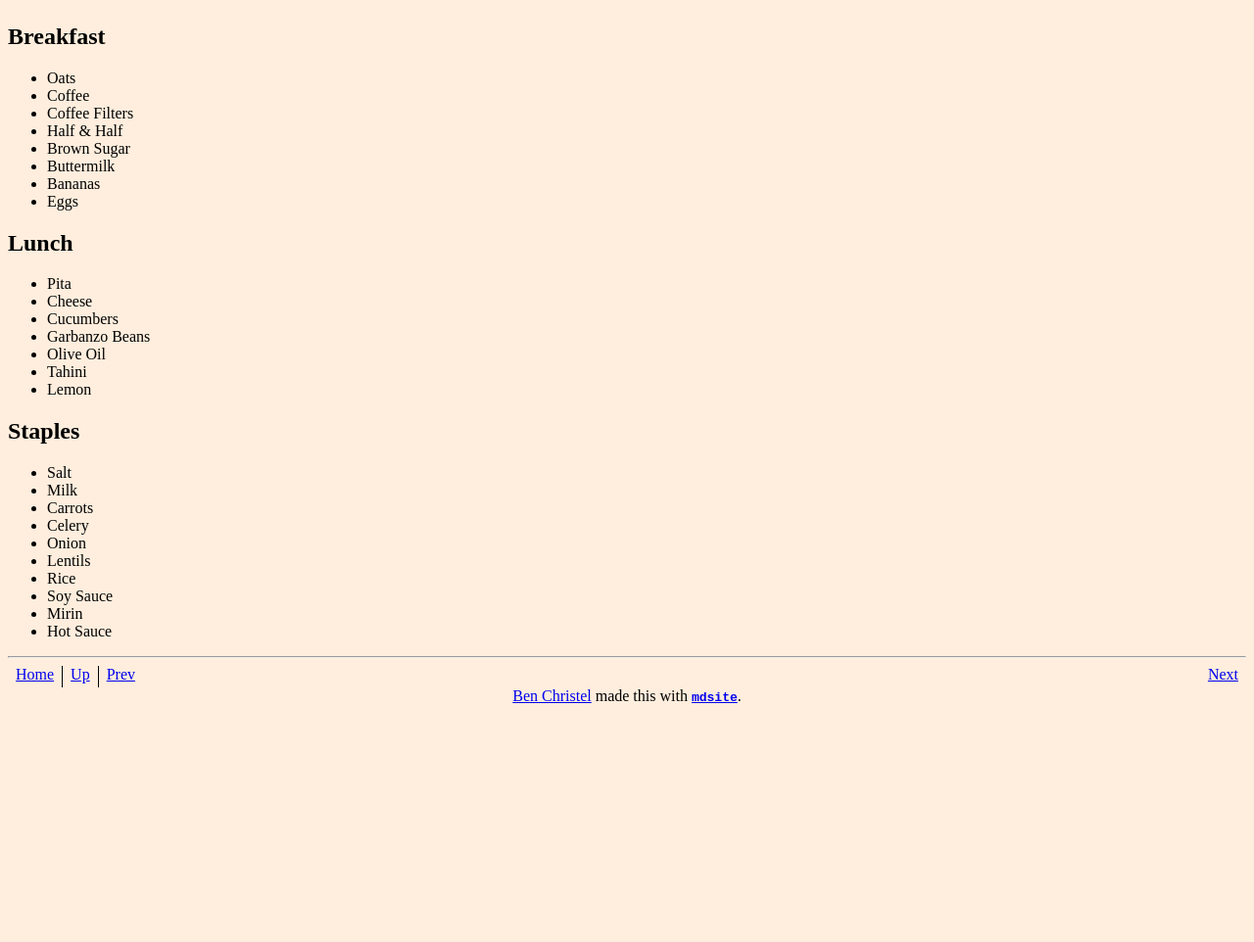
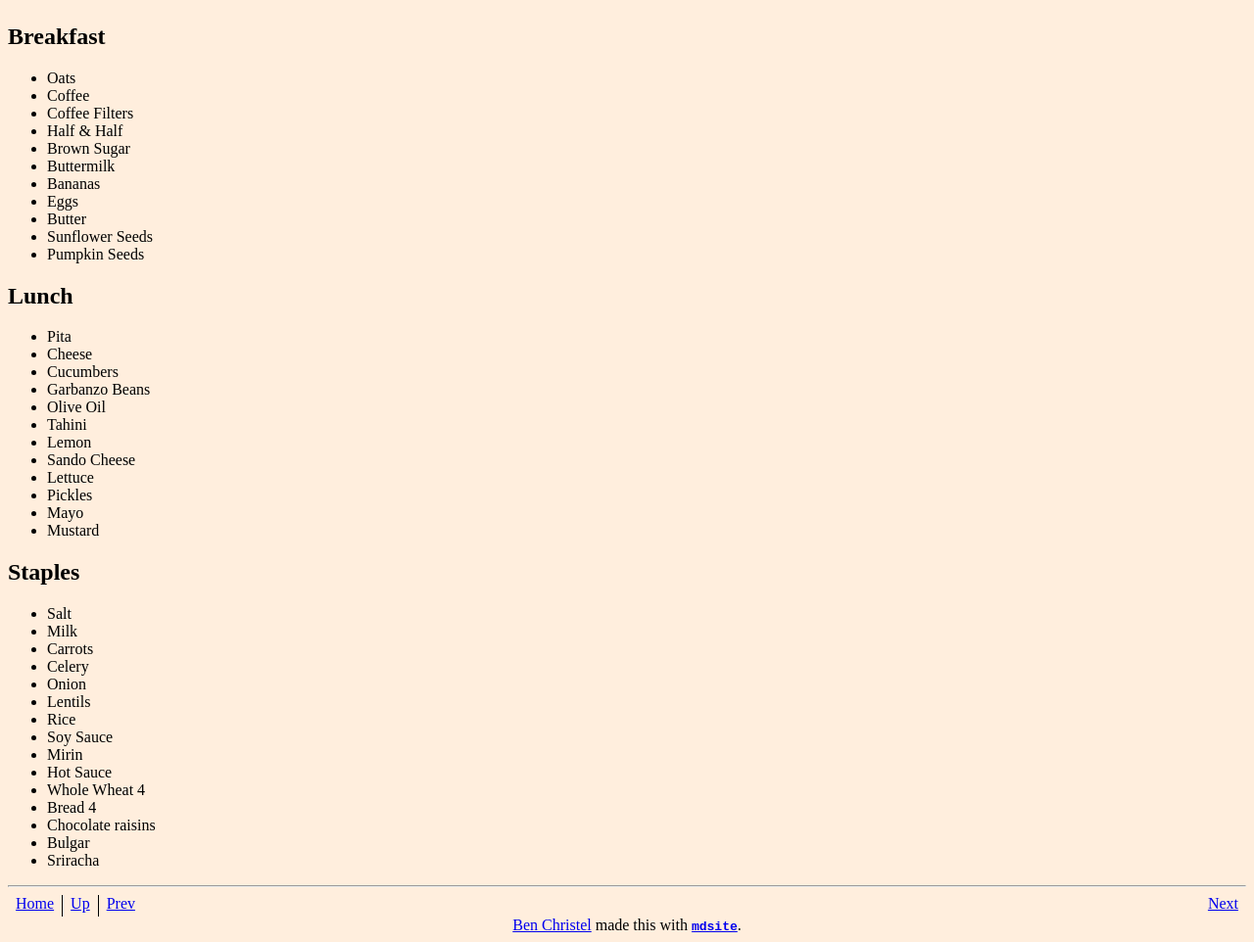
Before and after one commit to benchristel/recipes, a plain HTML site: page docs/shopping-list.html in a window 1280 px wide. Shown: the part 106-1068 px from the top of the page at 98% size. Before the commit the page ends 834 px from the top, so only its background shows below. Drawn offline with Linux system fonts and the light colour scheme.

Commit message:
Add Sophie's stuff to shopping list

```diff
--- a/docs/shopping-list.html
+++ b/docs/shopping-list.html
@@ -55,6 +55,9 @@
 <li>Buttermilk</li>
 <li>Bananas</li>
 <li>Eggs</li>
+<li>Butter</li>
+<li>Sunflower Seeds</li>
+<li>Pumpkin Seeds</li>
 </ul>
 <h2 id="lunch">Lunch</h2>
 <ul>
@@ -65,6 +68,11 @@
 <li>Olive Oil</li>
 <li>Tahini</li>
 <li>Lemon</li>
+<li>Sando Cheese</li>
+<li>Lettuce</li>
+<li>Pickles</li>
+<li>Mayo</li>
+<li>Mustard</li>
 </ul>
 <h2 id="staples">Staples</h2>
 <ul>
@@ -78,6 +86,11 @@
 <li>Soy Sauce</li>
 <li>Mirin</li>
 <li>Hot Sauce</li>
+<li>Whole Wheat 4</li>
+<li>Bread 4</li>
+<li>Chocolate raisins</li>
+<li>Bulgar</li>
+<li>Sriracha</li>
 </ul>
 		</article>
 
```
Also changed, not shown: 1 other file.
